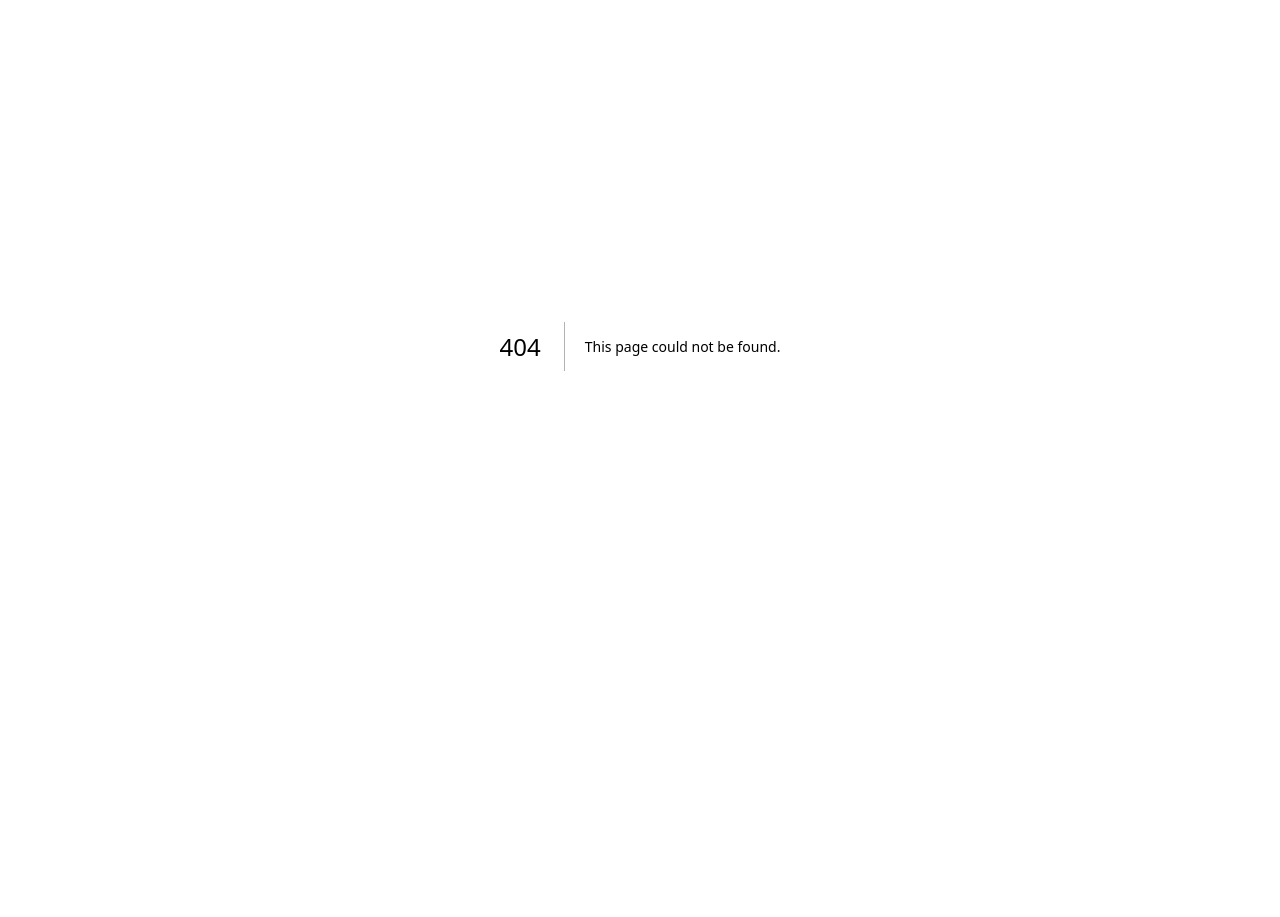
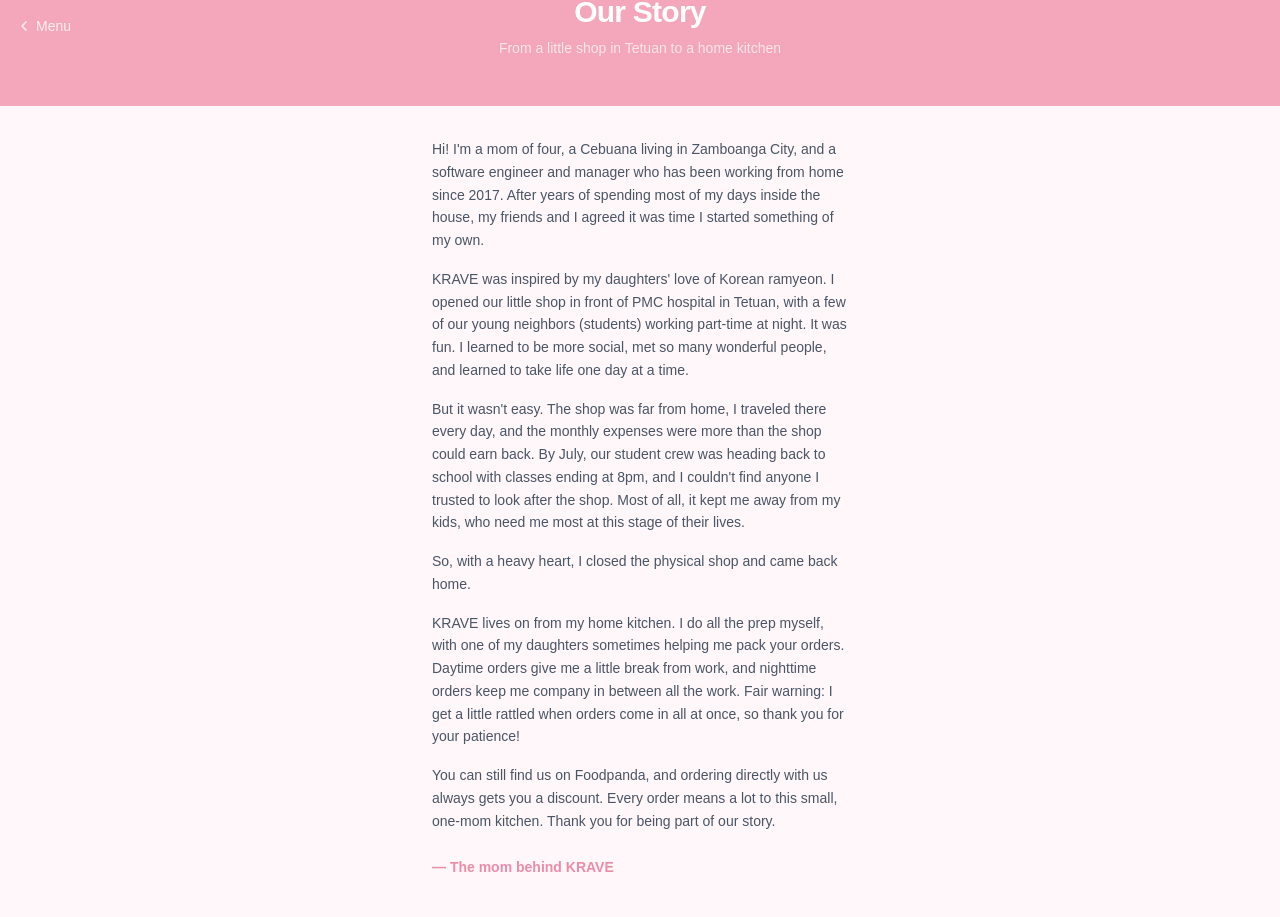
Before and after one commit to kfajardo-agsx/krave-menu, a Next.js app: page /story in a window 1280 px wide. Before the commit this address had no page. Shown: the part 54-971 px from the top of the page. Before the commit the page ends 800 px from the top, so only its background shows below. Built offline with nearby package versions, Linux system fonts and the light colour scheme.

Commit message:
feat: add Our Story page and update share photos message
- New /story page telling the KRAVE story, linked under the Share photos button
- Share page now asks for order photos and photos from the Tetuan shop

Co-Authored-By: Claude Opus 5.5 (1M context) <noreply@anthropic.com>

```diff
--- a/src/app/page.tsx
+++ b/src/app/page.tsx
@@ -290,6 +290,7 @@ export default function Home() {
             </p>
           </div>
           <div className="flex items-center gap-3">
+            <div className="flex flex-col items-center gap-1">
               <Link
                 href="/share"
                 className="flex items-center gap-1.5 bg-white/20 hover:bg-white/30 text-white font-semibold px-3 py-2 rounded-full text-sm transition-colors whitespace-nowrap"
@@ -301,6 +302,13 @@ export default function Home() {
                 </svg>
                 Share photos
               </Link>
+              <Link
+                href="/story"
+                className="text-xs text-white/80 hover:text-white underline underline-offset-2 whitespace-nowrap"
+              >
+                Our story
+              </Link>
+            </div>
             {totalItems > 0 && (
               <button
                 onClick={() => setShowOrder(true)}
--- a/src/app/share/page.tsx
+++ b/src/app/share/page.tsx
@@ -64,9 +64,10 @@ export default function SharePage() {
             Share Your Photos
           </h2>
           <p className="text-center text-sm text-gray-500 leading-relaxed">
-            We&apos;d love a copy of your photos! As a small business, it means
-            the world when you share your memories with us — we may feature them
-            on our socials to help others discover KRAVE too. Thank you!
+            We&apos;d love a copy of your order photos! As a small business, it
+            means the world when you share your memories with us. Also, if you
+            have some photos with us when our Tetuan shop was still open,
+            we&apos;d appreciate them too. Thank you!
           </p>
           <PhotoUpload />
         </section>
--- /dev/null
+++ b/src/app/story/page.tsx
@@ -0,0 +1,55 @@
+import Link from "next/link";
+
+export const metadata = {
+  title: "Our Story — KRAVE Zamboanga",
+};
+
+const paragraphs = [
+  "Hi! I'm a mom of four, a Cebuana living in Zamboanga City, and a software engineer and manager who has been working from home since 2017. After years of spending most of my days inside the house, my friends and I agreed it was time I started something of my own.",
+  "KRAVE was inspired by my daughters' love of Korean ramyeon. I opened our little shop in front of PMC hospital in Tetuan, with a few of our young neighbors (students) working part-time at night. It was fun. I learned to be more social, met so many wonderful people, and learned to take life one day at a time.",
+  "But it wasn't easy. The shop was far from home, I traveled there every day, and the monthly expenses were more than the shop could earn back. By July, our student crew was heading back to school with classes ending at 8pm, and I couldn't find anyone I trusted to look after the shop. Most of all, it kept me away from my kids, who need me most at this stage of their lives.",
+  "So, with a heavy heart, I closed the physical shop and came back home.",
+  "KRAVE lives on from my home kitchen. I do all the prep myself, with one of my daughters sometimes helping me pack your orders. Daytime orders give me a little break from work, and nighttime orders keep me company in between all the work. Fair warning: I get a little rattled when orders come in all at once, so thank you for your patience!",
+  "You can still find us on Foodpanda, and ordering directly with us always gets you a discount. Every order means a lot to this small, one-mom kitchen. Thank you for being part of our story.",
+];
+
+export default function StoryPage() {
+  return (
+    <div className="flex flex-col min-h-full">
+      {/* Header */}
+      <header className="bg-sakura text-white py-12 px-4 text-center relative">
+        <Link
+          href="/"
+          className="absolute left-4 top-1/2 -translate-y-1/2 text-white/80 hover:text-white transition-colors flex items-center gap-1 text-sm"
+        >
+          <svg width="16" height="16" viewBox="0 0 24 24" fill="none" stroke="currentColor" strokeWidth="2.5" strokeLinecap="round" strokeLinejoin="round">
+            <path d="M15 18l-6-6 6-6" />
+          </svg>
+          Menu
+        </Link>
+        <h1 className="text-3xl font-bold tracking-tight">Our Story</h1>
+        <p className="text-white/70 text-sm mt-2">
+          From a little shop in Tetuan to a home kitchen
+        </p>
+      </header>
+
+      <main className="flex-1 max-w-md mx-auto w-full px-4 py-8">
+        <article className="space-y-4 text-sm text-gray-600 leading-relaxed">
+          {paragraphs.map((p, i) => (
+            <p key={i}>{p}</p>
+          ))}
+          <p className="pt-2 font-semibold text-sakura-dark">— The mom behind KRAVE</p>
+        </article>
+
+        <div className="text-center mt-10">
+          <Link
+            href="/"
+            className="inline-block bg-sakura text-white font-semibold text-sm px-5 py-2.5 rounded-full hover:bg-sakura-dark transition-colors"
+          >
+            Back to the menu
+          </Link>
+        </div>
+      </main>
+    </div>
+  );
+}
```
Lines whose indentation alone changed are shown as unchanged.
